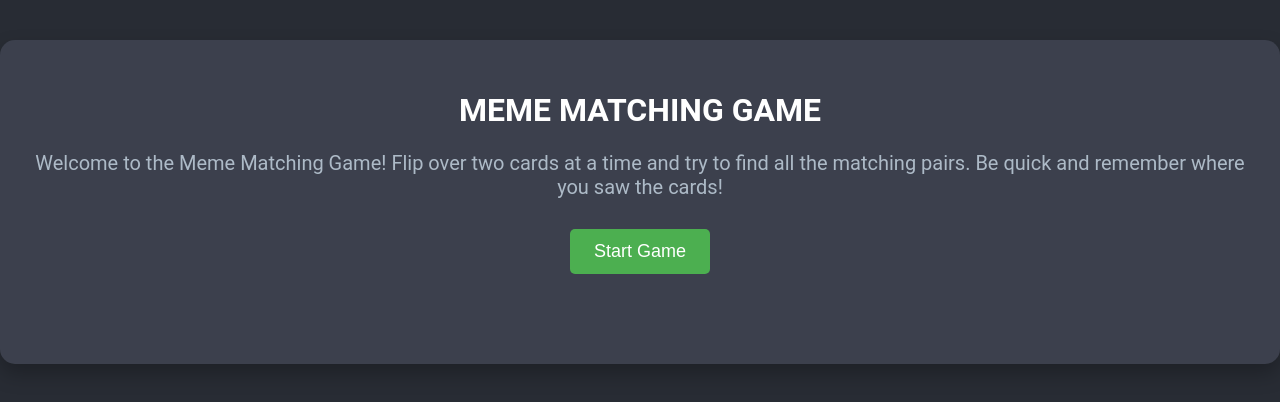
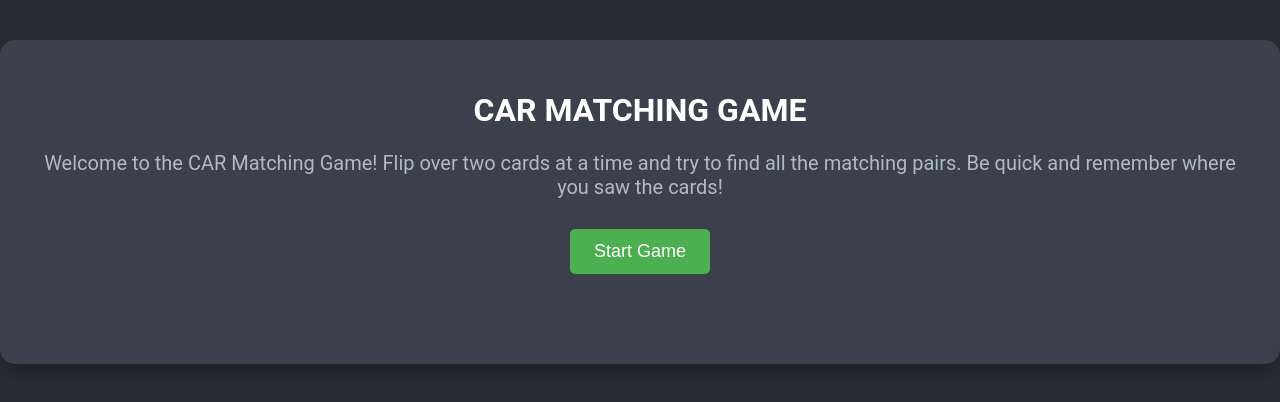
Before and after one commit to IbrahimxHussain/gamers, a plain HTML site: page index.html in a window 1280 px wide. Drawn offline with Linux system fonts and the light colour scheme.

Commit message:
Update index.html

```diff
--- a/index.html
+++ b/index.html
@@ -3,14 +3,14 @@
 <head>
     <meta charset="UTF-8">
     <meta name="viewport" content="width=device-width, initial-scale=1.0">
-    <title>Meme Matching Game</title>
+    <title>CAR Matching Game</title>
     <link rel="stylesheet" href="styles.css">
 </head>
 <body>
     <div class="container">
-        <h1>MEME MATCHING GAME</h1>
+        <h1>CAR MATCHING GAME</h1>
         <p class="instructions">
-            Welcome to the Meme Matching Game!  Flip over two cards at a time and try to find all the matching pairs. Be quick and remember where you saw the cards!
+            Welcome to the CAR Matching Game!  Flip over two cards at a time and try to find all the matching pairs. Be quick and remember where you saw the cards!
         </p>
         <button id="start-game">Start Game</button>
         <div id="game-board" class="game-board">
```
